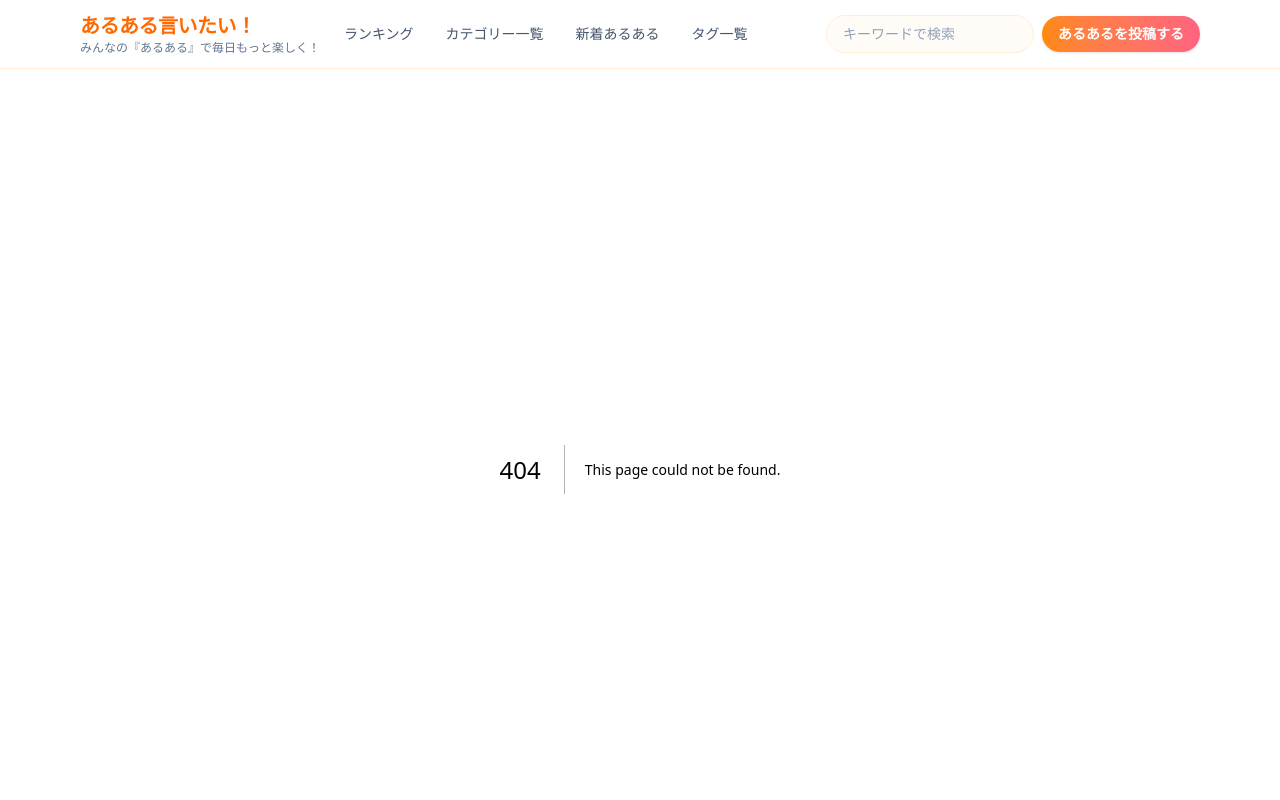
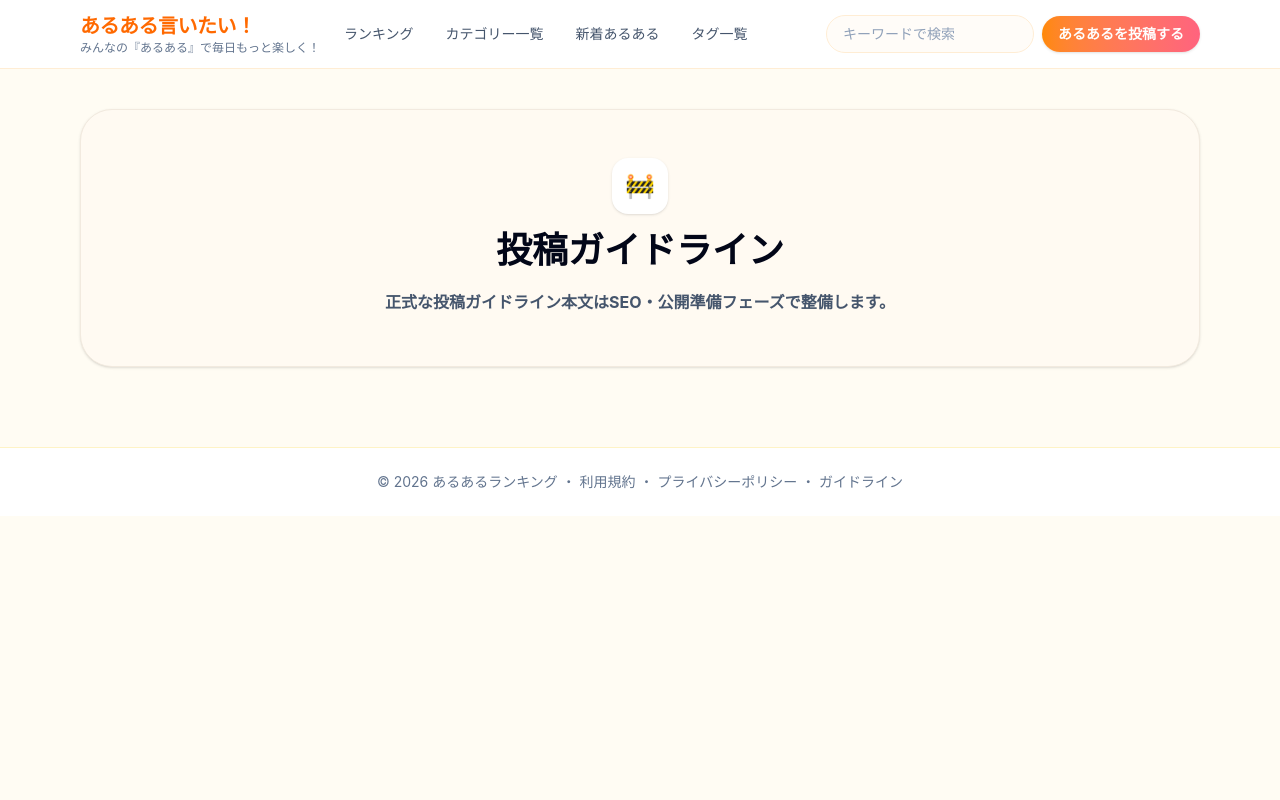
Before and after one commit to ikeshidr/aruaru-ranking, a Next.js app: page /guidelines in a window 1280 px wide. Before the commit this address had no page. Shown: the top 800 px of the page. Built offline with nearby package versions, Linux system fonts and the light colour scheme.

Commit message:
Add guidelines placeholder page

```diff
--- /dev/null
+++ b/src/app/guidelines/page.tsx
@@ -0,0 +1,5 @@
+import { PlaceholderPage } from '@/components/ui/PlaceholderPage';
+
+export default function GuidelinesPage() {
+  return <PlaceholderPage title="投稿ガイドライン" description="正式な投稿ガイドライン本文はSEO・公開準備フェーズで整備します。" />;
+}
```
